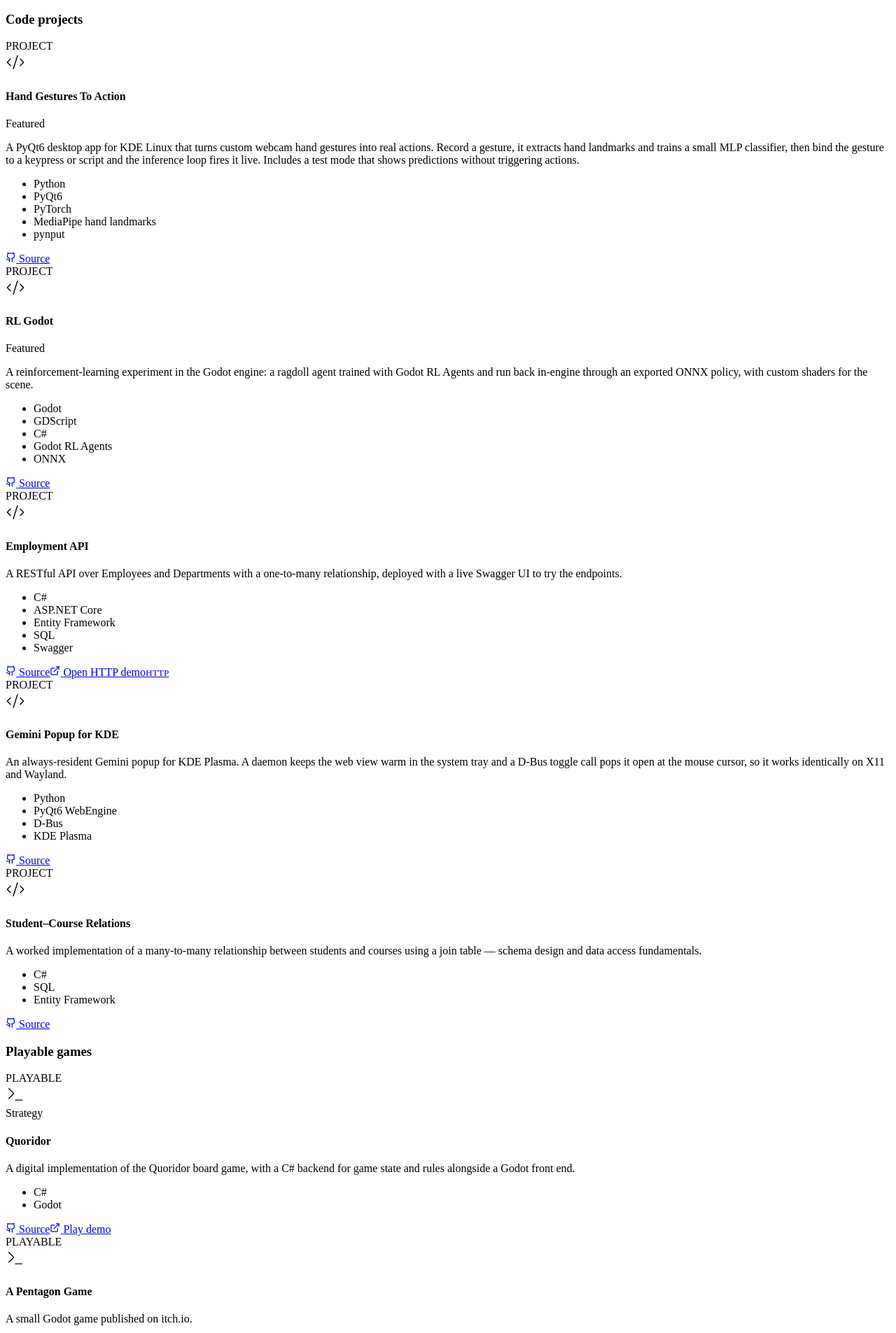
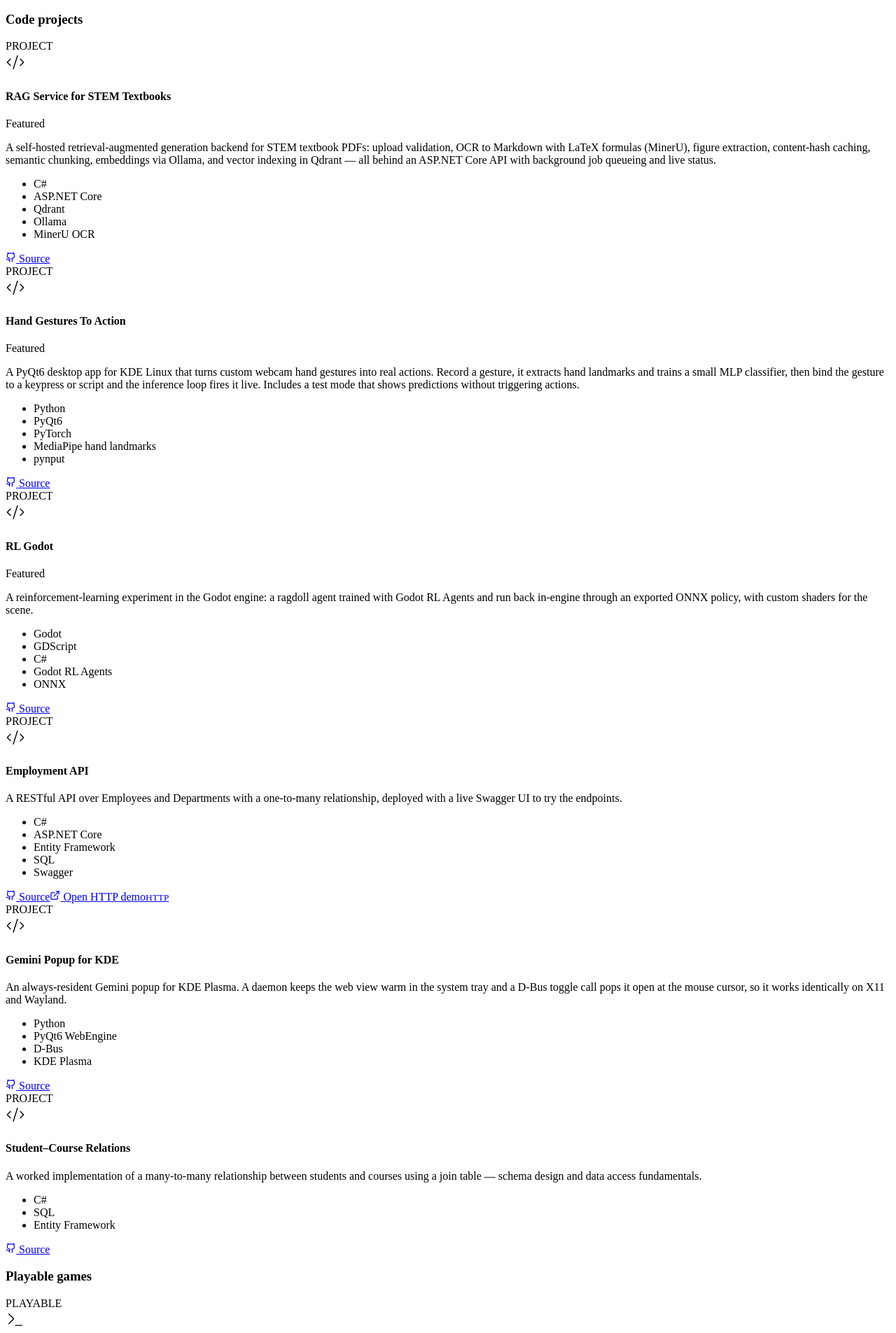
Before and after one commit to MohammadAlkurd/Portfolio, a React (Vite) app: page / in a window 1280 px wide. Shown: the part 1567-3472 px from the top of the page at 70% size. Built offline with nearby package versions, Linux system fonts and the light colour scheme; the HTML template or start-up script is replaced by a standard one.

Commit message:
Add RAG project, PCPC result, fix Quoridor description

```diff
--- a/src/data/content.ts
+++ b/src/data/content.ts
@@ -27,6 +27,7 @@ export interface EducationEntry {
   degree: string
   location: string
   period: string
+  note?: string
 }
 
 export interface PortfolioContent {
@@ -97,6 +98,14 @@ export const content: PortfolioContent = {
     gamesLabel: 'Playable games',
     items: [
       {
+        title: 'RAG Service for STEM Textbooks',
+        description: 'A self-hosted retrieval-augmented generation backend for STEM textbook PDFs: upload validation, OCR to Markdown with LaTeX formulas (MinerU), figure extraction, content-hash caching, semantic chunking, embeddings via Ollama, and vector indexing in Qdrant — all behind an ASP.NET Core API with background job queueing and live status.',
+        tech: ['C#', 'ASP.NET Core', 'Qdrant', 'Ollama', 'MinerU OCR'],
+        repo: 'https://github.com/MohammadAlkurd/RAG',
+        featured: true,
+        kind: 'code',
+      },
+      {
         title: 'Hand Gestures To Action',
         description: 'A PyQt6 desktop app for KDE Linux that turns custom webcam hand gestures into real actions. Record a gesture, it extracts hand landmarks and trains a small MLP classifier, then bind the gesture to a keypress or script and the inference loop fires it live. Includes a test mode that shows predictions without triggering actions.',
         tech: ['Python', 'PyQt6', 'PyTorch', 'MediaPipe hand landmarks', 'pynput'],
@@ -131,8 +140,8 @@ export const content: PortfolioContent = {
       },
       {
         title: 'Quoridor',
-        description: 'A digital implementation of the Quoridor board game, with a C# backend for game state and rules alongside a Godot front end.',
-        tech: ['C#', 'Godot'],
+        description: 'A digital implementation of the Quoridor board game in Godot 4, written in C# with local two-player play.',
+        tech: ['Godot', 'C#', 'GDScript'],
         repo: 'https://github.com/MohammadAlkurd/Quoridor',
         demo: 'https://mohammadalkurddev.itch.io/quoridor-demo',
         demoLabel: 'Play demo',
@@ -173,6 +182,7 @@ export const content: PortfolioContent = {
         degree: 'B.Sc. Computer Engineering',
         location: 'Hebron, Palestine',
         period: '2025 — Present',
+        note: '11th place at PCPC (Palestinian Collegiate Programming Contest) — the national ICPC qualifier whose top teams advance to ACPC.',
       },
     ],
   },
```
